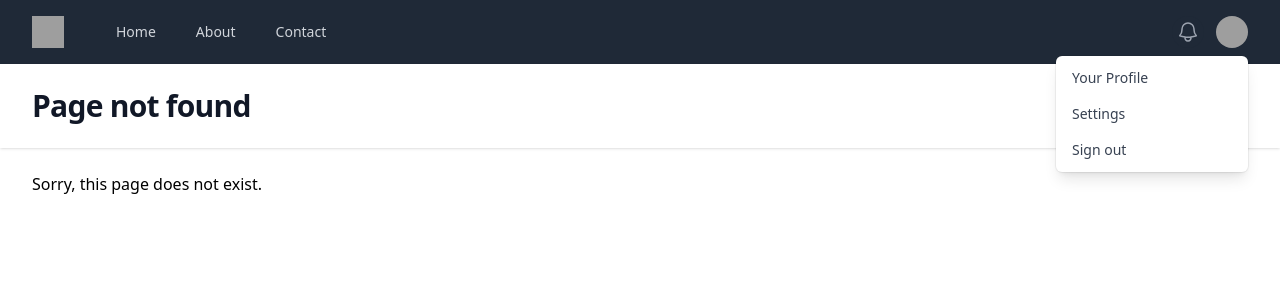
After one commit to SofiaPeraltaFrias/phpForBeginners, a PHP site: page /views/404.view.php in a window 1280 px wide. The commit adds this page. Shown: the top 300 px of the page. Run offline with PHP 8.4, Linux system fonts and the light colour scheme; some libraries are stand-ins or nearby versions; grey boxes are pictures that could not be loaded.

Commit message:
Add 404 page for non existing pages

```diff
--- /dev/null
+++ b/controllers/404.php
@@ -0,0 +1,5 @@
+<?php
+
+require 'views/404.view.php';
+
+?>
--- /dev/null
+++ b/views/404.view.php
@@ -0,0 +1,135 @@
+<!DOCTYPE html>
+<html lang="en">
+<head>
+  <meta charset="UTF-8">
+  <meta name="viewport" content="width=device-width, initial-scale=1.0">
+  <title>PHP For Beginners</title>
+  <script src="https://cdn.tailwindcss.com"></script>
+</head>
+<body class="h-full">
+  <div class="min-h-full">
+
+  <nav class="bg-gray-800">
+        <div class="mx-auto max-w-7xl px-4 sm:px-6 lg:px-8">
+        <div class="flex h-16 items-center justify-between">
+            <div class="flex items-center">
+            <div class="shrink-0">
+                <img class="size-8" src="https://tailwindui.com/plus/img/logos/mark.svg?color=indigo&shade=500" alt="Your Company">
+            </div>
+            <div class="hidden md:block">
+                <div class="ml-10 flex items-baseline space-x-4">
+                <!-- Current: "bg-gray-900 text-white", Default: "text-gray-300 hover:bg-gray-700 hover:text-white" -->
+                <a href="/" class="text-gray-300 rounded-md px-3 py-2 text-sm font-medium hover:bg-gray-700 hover:text-white">Home</a>
+                <a href="/about" class="text-gray-300 rounded-md px-3 py-2 text-sm font-medium " aria-current="page">About</a>
+                <a href="/contact" class="text-gray-300 rounded-md px-3 py-2 text-sm font-medium hover:bg-gray-700 hover:text-white">Contact</a>
+                </div>
+            </div>
+            </div>
+            <div class="hidden md:block">
+            <div class="ml-4 flex items-center md:ml-6">
+                <button type="button" class="relative rounded-full bg-gray-800 p-1 text-gray-400 hover:text-white focus:outline-none focus:ring-2 focus:ring-white focus:ring-offset-2 focus:ring-offset-gray-800">
+                <span class="absolute -inset-1.5"></span>
+                <span class="sr-only">View notifications</span>
+                <svg class="size-6" fill="none" viewBox="0 0 24 24" stroke-width="1.5" stroke="currentColor" aria-hidden="true" data-slot="icon">
+                    <path stroke-linecap="round" stroke-linejoin="round" d="M14.857 17.082a23.848 23.848 0 0 0 5.454-1.31A8.967 8.967 0 0 1 18 9.75V9A6 6 0 0 0 6 9v.75a8.967 8.967 0 0 1-2.312 6.022c1.733.64 3.56 1.085 5.455 1.31m5.714 0a24.255 24.255 0 0 1-5.714 0m5.714 0a3 3 0 1 1-5.714 0" />
+                </svg>
+                </button>
+
+                <!-- Profile dropdown -->
+                <div class="relative ml-3">
+                <div>
+                    <button type="button" class="relative flex max-w-xs items-center rounded-full bg-gray-800 text-sm focus:outline-none focus:ring-2 focus:ring-white focus:ring-offset-2 focus:ring-offset-gray-800" id="user-menu-button" aria-expanded="false" aria-haspopup="true">
+                    <span class="absolute -inset-1.5"></span>
+                    <span class="sr-only">Open user menu</span>
+                    <img class="size-8 rounded-full" src="https://images.unsplash.com/photo-1472099645785-5658abf4ff4e?ixlib=rb-1.2.1&ixid=eyJhcHBfaWQiOjEyMDd9&auto=format&fit=facearea&facepad=2&w=256&h=256&q=80" alt="">
+                    </button>
+                </div>
+
+                <!--
+                    Dropdown menu, show/hide based on menu state.
+
+                    Entering: "transition ease-out duration-100"
+                    From: "transform opacity-0 scale-95"
+                    To: "transform opacity-100 scale-100"
+                    Leaving: "transition ease-in duration-75"
+                    From: "transform opacity-100 scale-100"
+                    To: "transform opacity-0 scale-95"
+                -->
+                <div class="absolute right-0 z-10 mt-2 w-48 origin-top-right rounded-md bg-white py-1 shadow-lg ring-1 ring-black/5 focus:outline-none" role="menu" aria-orientation="vertical" aria-labelledby="user-menu-button" tabindex="-1">
+                    <!-- Active: "bg-gray-100 outline-none", Not Active: "" -->
+                    <a href="#" class="block px-4 py-2 text-sm text-gray-700" role="menuitem" tabindex="-1" id="user-menu-item-0">Your Profile</a>
+                    <a href="#" class="block px-4 py-2 text-sm text-gray-700" role="menuitem" tabindex="-1" id="user-menu-item-1">Settings</a>
+                    <a href="#" class="block px-4 py-2 text-sm text-gray-700" role="menuitem" tabindex="-1" id="user-menu-item-2">Sign out</a>
+                </div>
+                </div>
+            </div>
+            </div>
+            <div class="-mr-2 flex md:hidden">
+            <!-- Mobile menu button -->
+            <button type="button" class="relative inline-flex items-center justify-center rounded-md bg-gray-800 p-2 text-gray-400 hover:bg-gray-700 hover:text-white focus:outline-none focus:ring-2 focus:ring-white focus:ring-offset-2 focus:ring-offset-gray-800" aria-controls="mobile-menu" aria-expanded="false">
+                <span class="absolute -inset-0.5"></span>
+                <span class="sr-only">Open main menu</span>
+                <!-- Menu open: "hidden", Menu closed: "block" -->
+                <svg class="block size-6" fill="none" viewBox="0 0 24 24" stroke-width="1.5" stroke="currentColor" aria-hidden="true" data-slot="icon">
+                <path stroke-linecap="round" stroke-linejoin="round" d="M3.75 6.75h16.5M3.75 12h16.5m-16.5 5.25h16.5" />
+                </svg>
+                <!-- Menu open: "block", Menu closed: "hidden" -->
+                <svg class="hidden size-6" fill="none" viewBox="0 0 24 24" stroke-width="1.5" stroke="currentColor" aria-hidden="true" data-slot="icon">
+                <path stroke-linecap="round" stroke-linejoin="round" d="M6 18 18 6M6 6l12 12" />
+                </svg>
+            </button>
+            </div>
+        </div>
+        </div>
+
+        <!-- Mobile menu, show/hide based on menu state. -->
+        <div class="md:hidden" id="mobile-menu">
+        <div class="space-y-1 px-2 pb-3 pt-2 sm:px-3">
+            <!-- Current: "bg-gray-900 text-white", Default: "text-gray-300 hover:bg-gray-700 hover:text-white" -->
+            <a href="#" class="block rounded-md bg-gray-900 px-3 py-2 text-base font-medium text-white" aria-current="page">Dashboard</a>
+            <a href="#" class="block rounded-md px-3 py-2 text-base font-medium text-gray-300 hover:bg-gray-700 hover:text-white">Team</a>
+            <a href="#" class="block rounded-md px-3 py-2 text-base font-medium text-gray-300 hover:bg-gray-700 hover:text-white">Projects</a>
+            <a href="#" class="block rounded-md px-3 py-2 text-base font-medium text-gray-300 hover:bg-gray-700 hover:text-white">Calendar</a>
+            <a href="#" class="block rounded-md px-3 py-2 text-base font-medium text-gray-300 hover:bg-gray-700 hover:text-white">Reports</a>
+        </div>
+        <div class="border-t border-gray-700 pb-3 pt-4">
+            <div class="flex items-center px-5">
+            <div class="shrink-0">
+                <img class="size-10 rounded-full" src="https://images.unsplash.com/photo-1472099645785-5658abf4ff4e?ixlib=rb-1.2.1&ixid=eyJhcHBfaWQiOjEyMDd9&auto=format&fit=facearea&facepad=2&w=256&h=256&q=80" alt="">
+            </div>
+            <div class="ml-3">
+                <div class="text-base/5 font-medium text-white">Tom Cook</div>
+                <div class="text-sm font-medium text-gray-400">tom@example.com</div>
+            </div>
+            <button type="button" class="relative ml-auto shrink-0 rounded-full bg-gray-800 p-1 text-gray-400 hover:text-white focus:outline-none focus:ring-2 focus:ring-white focus:ring-offset-2 focus:ring-offset-gray-800">
+                <span class="absolute -inset-1.5"></span>
+                <span class="sr-only">View notifications</span>
+                <svg class="size-6" fill="none" viewBox="0 0 24 24" stroke-width="1.5" stroke="currentColor" aria-hidden="true" data-slot="icon">
+                <path stroke-linecap="round" stroke-linejoin="round" d="M14.857 17.082a23.848 23.848 0 0 0 5.454-1.31A8.967 8.967 0 0 1 18 9.75V9A6 6 0 0 0 6 9v.75a8.967 8.967 0 0 1-2.312 6.022c1.733.64 3.56 1.085 5.455 1.31m5.714 0a24.255 24.255 0 0 1-5.714 0m5.714 0a3 3 0 1 1-5.714 0" />
+                </svg>
+            </button>
+            </div>
+            <div class="mt-3 space-y-1 px-2">
+            <a href="#" class="block rounded-md px-3 py-2 text-base font-medium text-gray-400 hover:bg-gray-700 hover:text-white">Your Profile</a>
+            <a href="#" class="block rounded-md px-3 py-2 text-base font-medium text-gray-400 hover:bg-gray-700 hover:text-white">Settings</a>
+            <a href="#" class="block rounded-md px-3 py-2 text-base font-medium text-gray-400 hover:bg-gray-700 hover:text-white">Sign out</a>
+            </div>
+        </div>
+        </div>
+    </nav>
+
+    <header class="bg-white shadow">
+      <div class="mx-auto max-w-7xl px-4 py-6 sm:px-6 lg:px-8">
+      <h1 class="text-3xl font-bold tracking-tight text-gray-900">Page not found</h1>
+      </div>
+    </header>
+
+    <main>
+      <div class="mx-auto max-w-7xl px-4 py-6 sm:px-6 lg:px-8">
+        <p>Sorry, this page does not exist.</p>
+      </div>
+    </main>
+  </div>
+
+</body>
+</html>
```
Also changed, not shown: router.php (+8 -1 lines).
